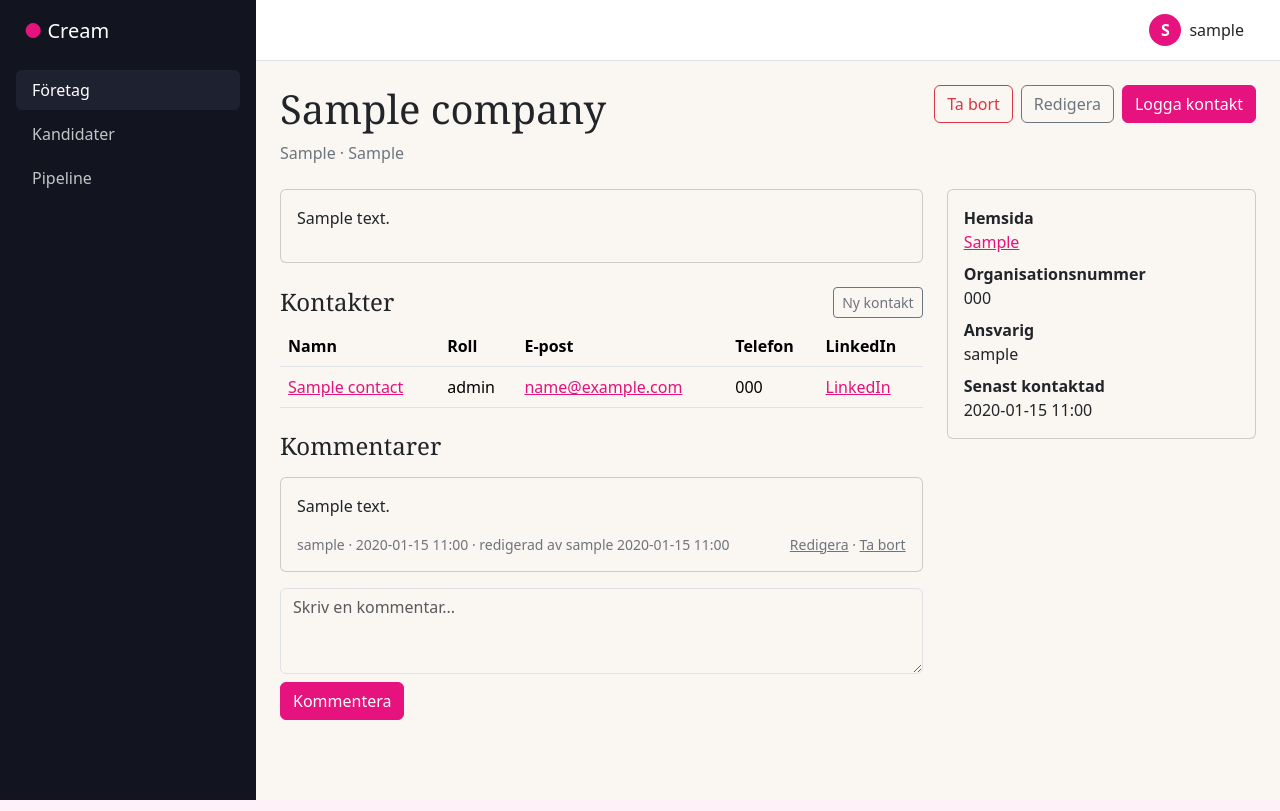
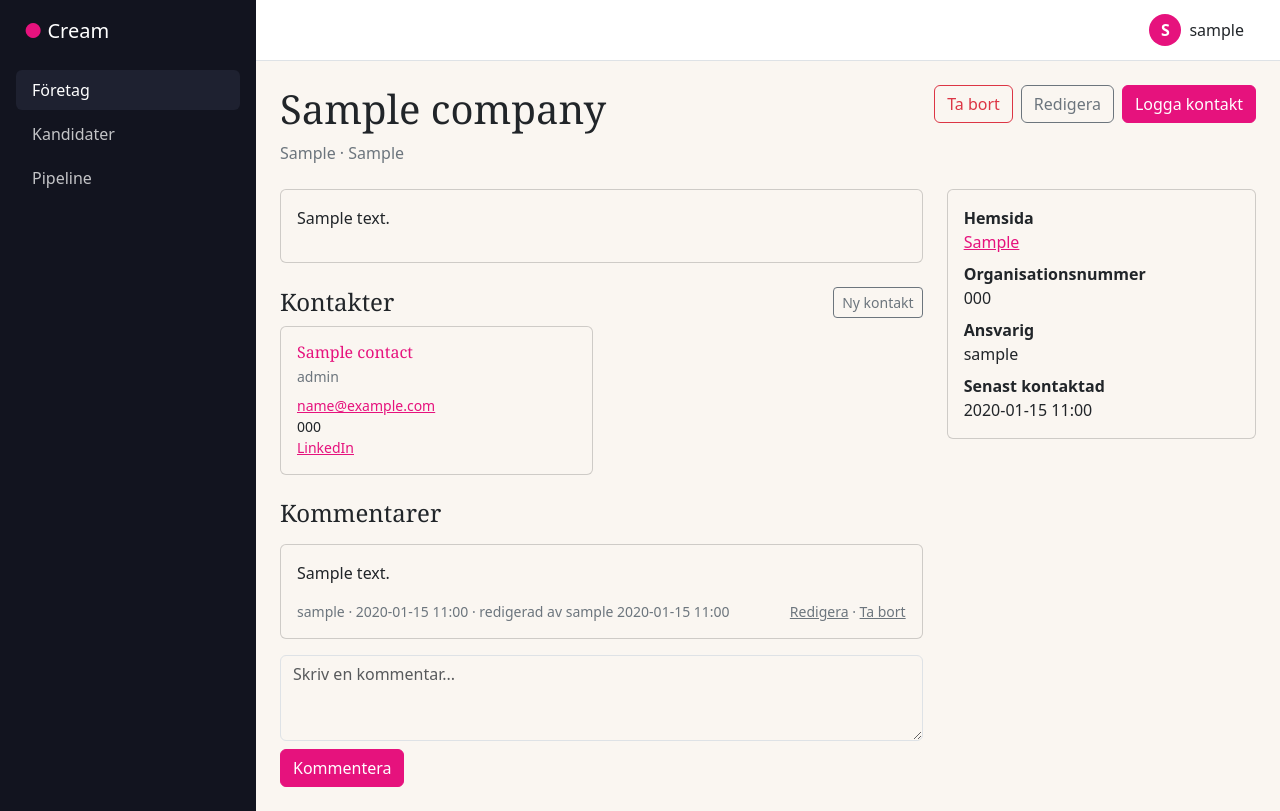
Before and after one commit to chreke/cream, a Django app: page /companies/1/ in a window 1280 px wide. Run offline with Django 5.2, Linux system fonts and the light colour scheme; a user stored in the database is signed in; tables that the repository leaves empty hold one stand-in row (values such as "Sample post"); some libraries are stand-ins or nearby versions.

Commit message:
Show company contacts as cards instead of a table
REQUIREMENTS.md notes contacts as an exception to lists-as-tables.

Co-Authored-By: Claude Fable 5 <noreply@anthropic.com>

```diff
--- a/crm/templates/crm/company_detail.html
+++ b/crm/templates/crm/company_detail.html
@@ -35,34 +35,37 @@
         <a class="btn btn-sm btn-outline-secondary"
            href="{% url 'contact-create' company.pk %}">Ny kontakt</a>
       </div>
-      <table class="table bg-white mb-4">
-        <thead>
-          <tr>
-            <th scope="col">Namn</th>
-            <th scope="col">Roll</th>
-            <th scope="col">E-post</th>
-            <th scope="col">Telefon</th>
-            <th scope="col">LinkedIn</th>
-          </tr>
-        </thead>
-        <tbody>
-          {% for contact in company.contacts.all %}
-            <tr>
-              <td><a href="{% url 'contact-edit' contact.pk %}">{{ contact.name }}</a></td>
-              <td>{{ contact.role|default:"–" }}</td>
-              <td>{% if contact.email %}<a href="mailto:{{ contact.email }}">{{ contact.email }}</a>{% else %}–{% endif %}</td>
-              <td>{{ contact.phone|default:"–" }}</td>
-              <td>{% if contact.linkedin_url %}<a href="{{ contact.linkedin_url }}">LinkedIn</a>{% else %}–{% endif %}</td>
-            </tr>
-          {% empty %}
-            <tr>
-              <td colspan="5" class="text-secondary text-center py-3">
-                Inga kontakter ännu.
-              </td>
-            </tr>
-          {% endfor %}
-        </tbody>
-      </table>
+      <div class="row g-3 mb-4">
+        {% for contact in company.contacts.all %}
+          <div class="col-md-6">
+            <div class="card h-100">
+              <div class="card-body">
+                <h3 class="h6 mb-1">
+                  <a class="text-decoration-none" href="{% url 'contact-edit' contact.pk %}">{{ contact.name }}</a>
+                </h3>
+                {% if contact.role %}
+                  <div class="text-secondary small mb-2">{{ contact.role }}</div>
+                {% endif %}
+                <ul class="list-unstyled small mb-0">
+                  {% if contact.email %}
+                    <li><a href="mailto:{{ contact.email }}">{{ contact.email }}</a></li>
+                  {% endif %}
+                  {% if contact.phone %}
+                    <li>{{ contact.phone }}</li>
+                  {% endif %}
+                  {% if contact.linkedin_url %}
+                    <li><a href="{{ contact.linkedin_url }}">LinkedIn</a></li>
+                  {% endif %}
+                </ul>
+              </div>
+            </div>
+          </div>
+        {% empty %}
+          <div class="col-12">
+            <p class="text-secondary mb-0">Inga kontakter ännu.</p>
+          </div>
+        {% endfor %}
+      </div>
 
       <h2 class="h4 mb-3">Kommentarer</h2>
       {% for comment in company.comments.all %}
```
Also changed, not shown: REQUIREMENTS.md (+3 -1 lines).
